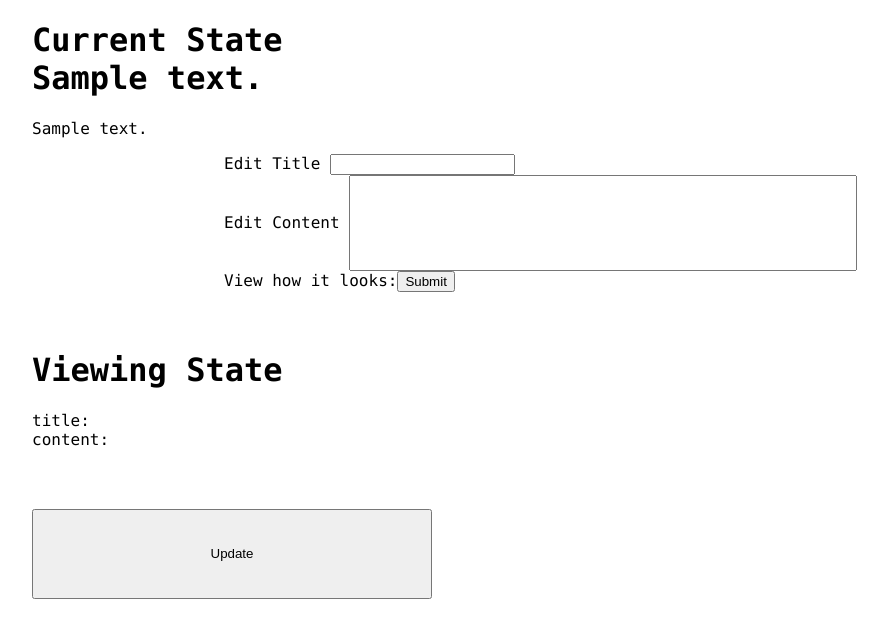
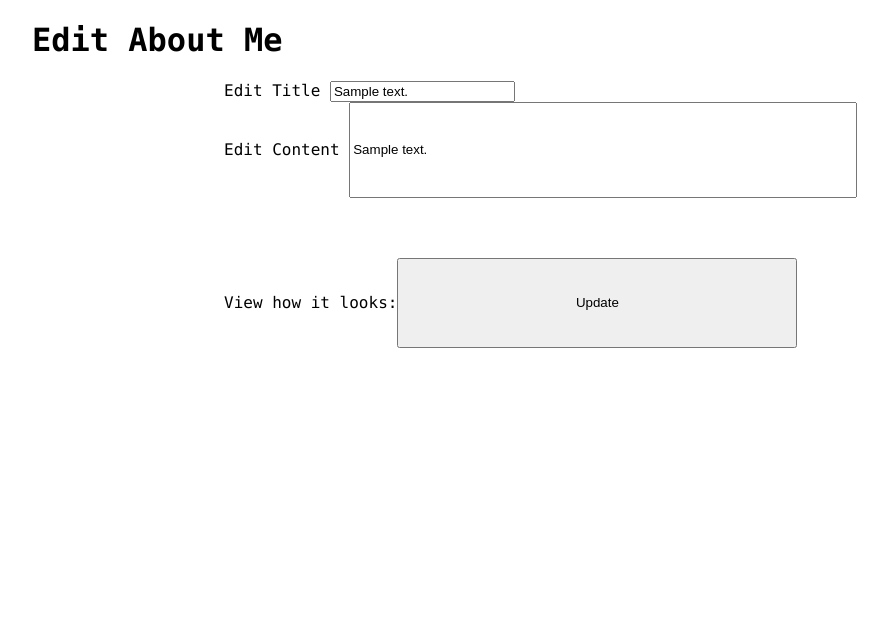
Before and after one commit to aabdiaziz/Portfolio, a PHP site: page /php/editContent.php in a window 1280 px wide. Shown: the top 638 px of the page, without its empty margins (96-984 px from the left). Run offline with PHP 8.4, Linux system fonts and the light colour scheme; tables that the repository leaves empty or names only in its code hold one stand-in row (values such as "Sample post"); data that the repository does not hold is empty.

Commit message:
I have edited my content so it can be viewed within the forms

```diff
--- a/php/editContent.php
+++ b/php/editContent.php
@@ -2,8 +2,9 @@
 
 require 'aboutMe.php';
 
-$name = $_POST['title'];
-$newContent = $_POST['content'];
+
+
+$db = new PDO('mysql:host=127.0.0.1;dbname=Portfolio','root');
 
 
 ?>
@@ -17,30 +18,17 @@ $newContent = $_POST['content'];
 </head>
 <body>
 <div class="content">
-    <div class="currentState">
-        <h1>Current State <br><?php echo $title; ?></h1>
-        <p><?php echo $content; ?></p>
-    </div>
-
-    <form action="#" method="post" class="formContent">
-        Edit Title      <input type="text" name="title" class="titleContent"><br>
-        Edit Content  <input type="text" name="content" class="aboutContent"><br>
-        View how it looks:<input type="submit">
+    <h1>Edit About Me</h1>
+    <form action="updateContent.php" method="post" class="formContent">
+        Edit Title      <input type="text" name="title" class="titleContent" value="<?php echo $title; ?>"><br>
+        Edit Content  <input type="text" name="content" class="aboutContent" value="<?php echo $content; ?>"><br>
+        View how it looks:<input type="submit" class="updateBtn" value="Update">
         <br>
         <br>
         <br>
     </form>
 
-    <div class="view">
-        <h1>Viewing State <br></h1>
-        <?php
-        echo 'title:   '.$name;
-        echo '<br>';
-        echo 'content:   '.$newContent;
-        ?>
-    </div>
 
-    <input type="submit" class="updateBtn" value="Update">
 
 </div>
 </body>
```
Also changed, not shown: php/updateContent.php (added, +14 -0 lines).
